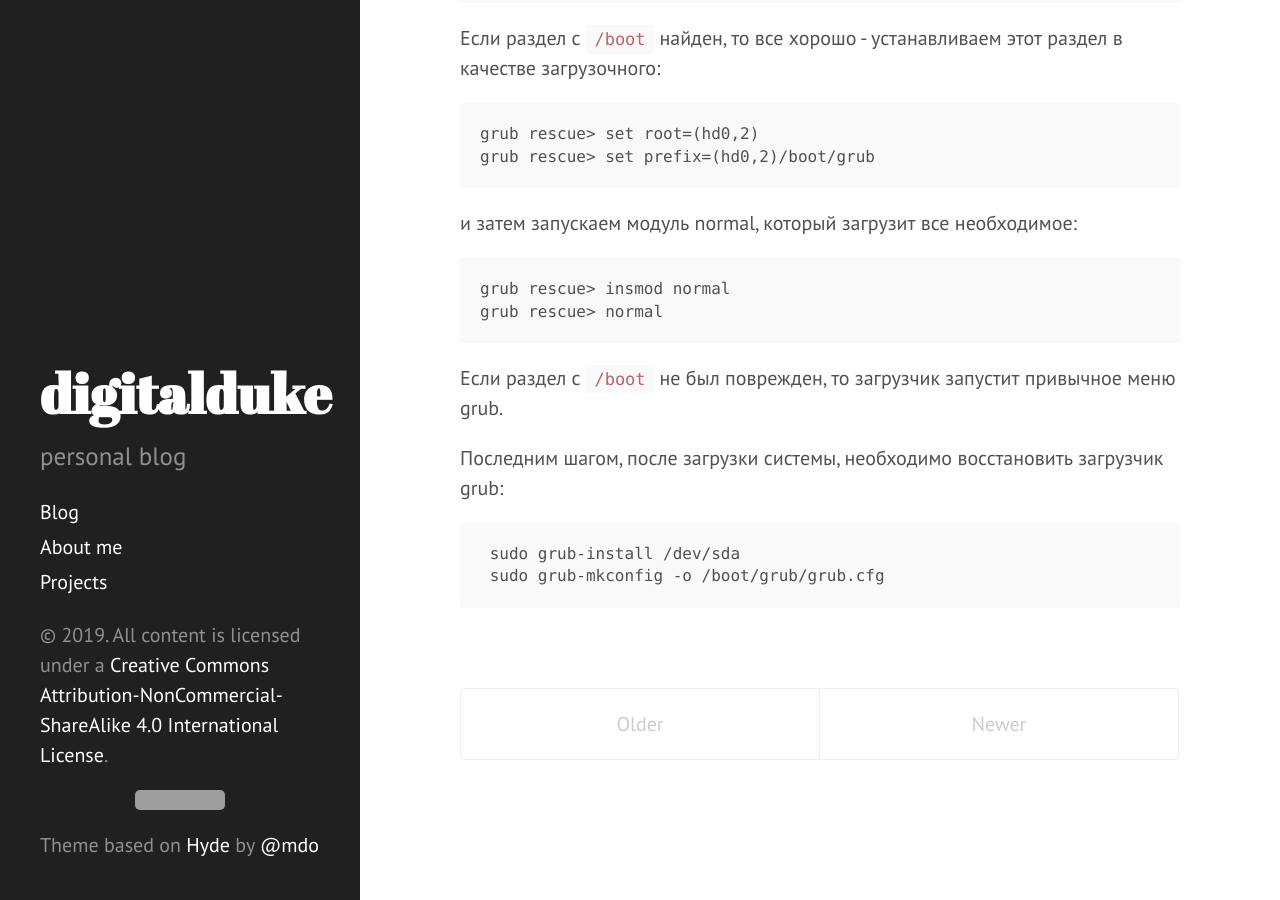
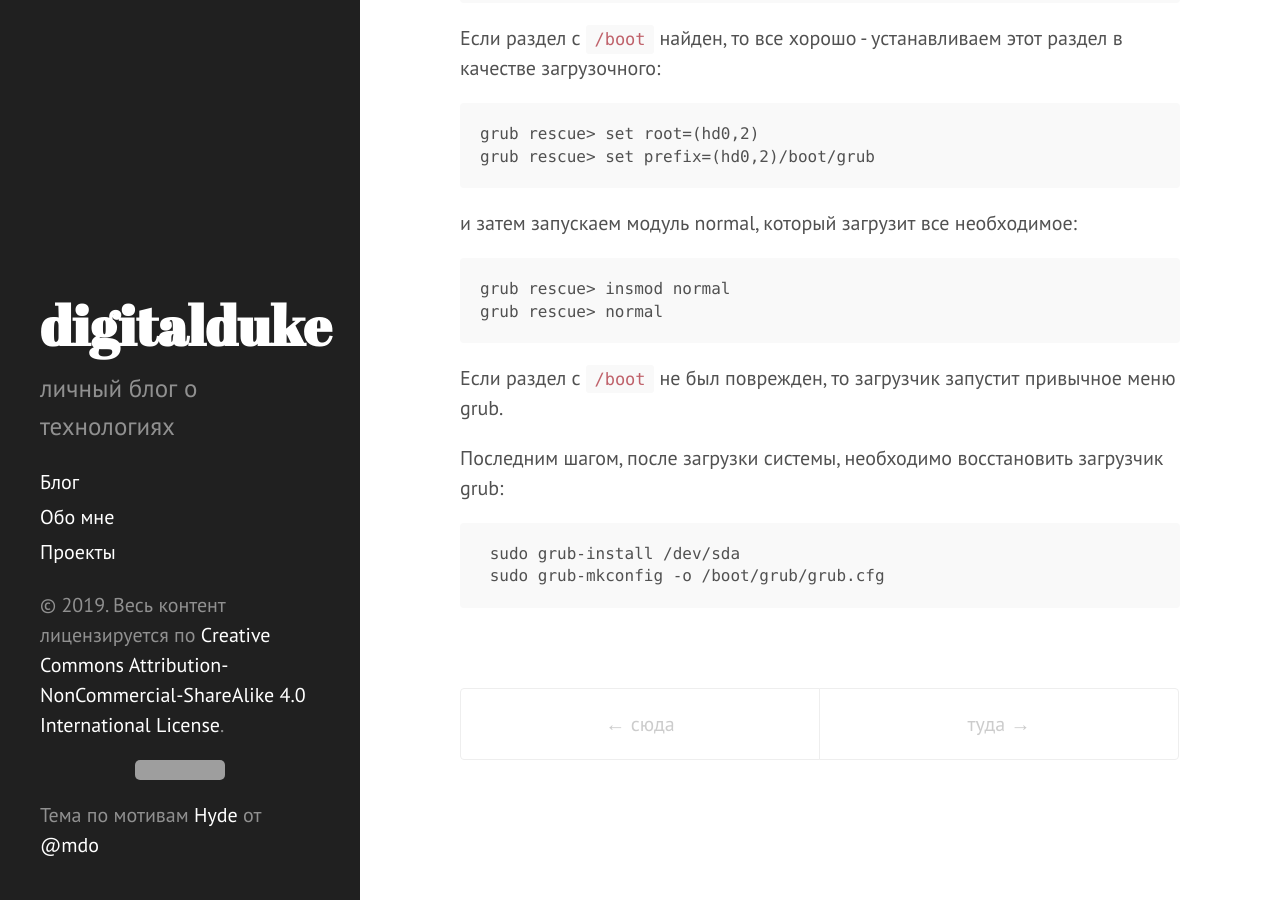
Before and after one commit to digitalduke/digitalduke.github.io, a Jekyll site: the page built from index.html, in a window 1280 px wide and 900 px high, scrolled down 1021 px. Built offline with Jekyll 4.4.1, drawn with Linux system fonts in a browser that asks for light colours; the list of posts is cut into pages by our own code; grey boxes are pictures that could not be loaded.

Commit message:
Translated interface to Russian.

```diff
--- a/_config.yml
+++ b/_config.yml
@@ -10,8 +10,8 @@
 #avatar: https://raw.githubusercontent.com/digitalduke/digitalduke.github.io/master/images/avatar.png
 
 title: digitalduke
-tagline: 'personal blog'
-description: 'personal blog'
+tagline: 'личный блог о технологиях'
+description: 'личный блог о технологиях'
 url: https://digitalduke.github.io
 
 author:
--- a/_includes/sidebar.html
+++ b/_includes/sidebar.html
@@ -10,7 +10,7 @@
     </div>
 
     <nav class="sidebar-nav">
-      <a class="sidebar-nav-item{% if page.url == site.baseurl %} active{% endif %}" href="{{ site.baseurl }}">Blog</a>
+      <a class="sidebar-nav-item{% if page.url == site.baseurl %} active{% endif %}" href="{{ site.baseurl }}">Блог</a>
 
       {% comment %}
         The code below dynamically generates a sidebar nav of pages with
@@ -29,7 +29,7 @@
       <!-- <span class="sidebar-nav-item">Currently v{{ site.version }}</span> -->
     </nav>
 
-    <p>&copy; {{ site.time | date: '%Y' }}. All content is licensed under a <a rel="license" href="http://creativecommons.org/licenses/by-nc-sa/4.0/">Creative Commons Attribution-NonCommercial-ShareAlike 4.0 International License</a>.<p align="center"><img alt="Creative Commons License" style="border-width:0" src="https://i.creativecommons.org/l/by-nc-sa/4.0/88x31.png" /></p></p>
-    <p>Theme based on <a href="https://github.com/poole/hyde">Hyde</a> by <a href="https://twitter.com/mdo">@mdo</a></p>
+    <p>&copy; {{ site.time | date: '%Y' }}. Весь контент лицензируется по <a rel="license" href="http://creativecommons.org/licenses/by-nc-sa/4.0/">Creative Commons Attribution-NonCommercial-ShareAlike 4.0 International License</a>.<p align="center"><img alt="Creative Commons License" style="border-width:0" src="https://i.creativecommons.org/l/by-nc-sa/4.0/88x31.png" /></p></p>
+    <p>Тема по мотивам  <a href="https://github.com/poole/hyde">Hyde</a> от <a href="https://twitter.com/mdo">@mdo</a></p>
   </div>
 </div>
--- a/about.md
+++ b/about.md
@@ -1,11 +1,11 @@
 ---
 layout: page
-title: About me
+title: Обо мне
 permalink: /about/
 ---
 
 Some information about me. Sorry, coming soon...
 
-### Contact me
+### Контактная информация
 
 [digitalduke@gmail.com](mailto:digitalduke@gmail.com)
--- a/index.html
+++ b/index.html
@@ -21,17 +21,17 @@
 
 <div class="pagination">
   {% if paginator.next_page %}
-    <a class="pagination-item older" href="{{ site.baseurl }}page{{paginator.next_page}}">Older</a>
+    <a class="pagination-item older" href="{{ site.baseurl }}page{{paginator.next_page}}">&larr;&nbsp;сюда</a>
   {% else %}
-    <span class="pagination-item older">Older</span>
+    <span class="pagination-item older">&larr;&nbsp;сюда</span>
   {% endif %}
   {% if paginator.previous_page %}
     {% if paginator.page == 2 %}
-      <a class="pagination-item newer" href="{{ site.baseurl }}">Newer</a>
+      <a class="pagination-item newer" href="{{ site.baseurl }}">туда&nbsp;&rarr;</a>
     {% else %}
-      <a class="pagination-item newer" href="{{ site.baseurl }}page{{paginator.previous_page}}">Newer</a>
+      <a class="pagination-item newer" href="{{ site.baseurl }}page{{paginator.previous_page}}">туда&nbsp;&rarr;</a>
     {% endif %}
   {% else %}
-    <span class="pagination-item newer">Newer</span>
+    <span class="pagination-item newer">туда&nbsp;&rarr;</span>
   {% endif %}
 </div>
--- a/projects.md
+++ b/projects.md
@@ -1,6 +1,6 @@
 ---
 layout: page
-title: Projects
+title: Проекты
 permalink: /projects/
 ---
 
```
